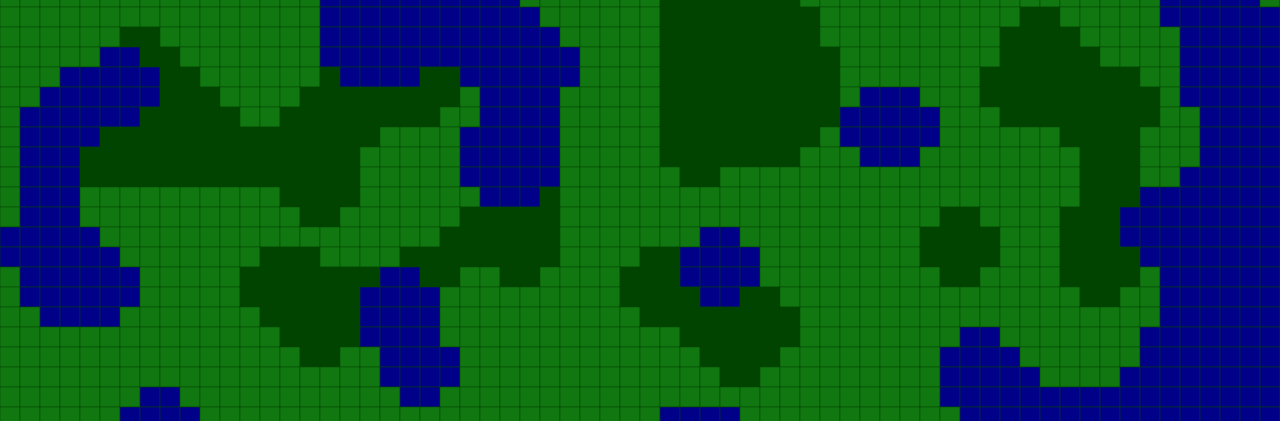
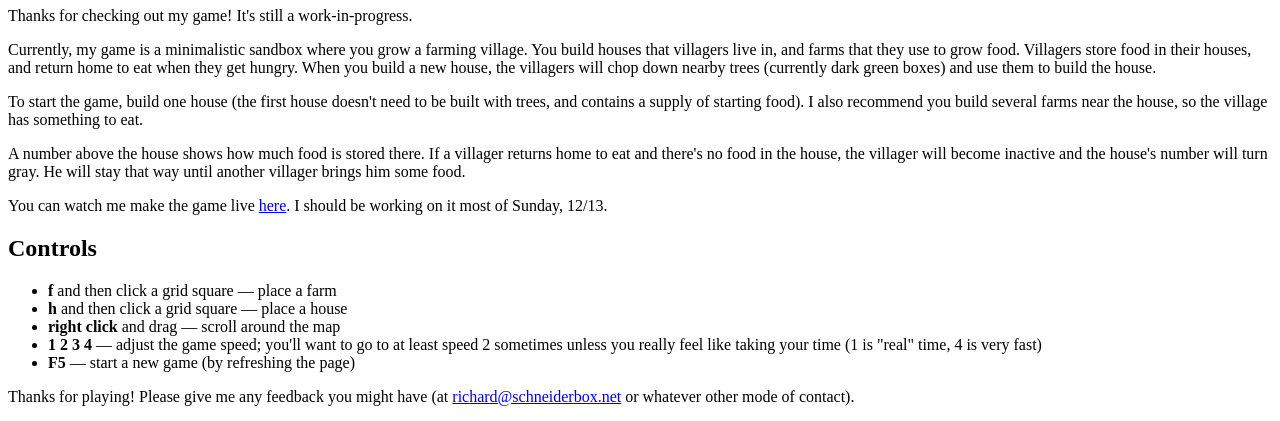
Before and after one commit to richardjs/Harvestown, a website built with webpack: page index.html in a window 1280 px wide. Shown: the part 73-494 px from the top of the page. Built offline with nearby package versions, Linux system fonts and the light colour scheme.

Commit message:
add basic landing page

```diff
--- a/index.html
+++ b/index.html
@@ -3,18 +3,42 @@
 	<head>
 		<meta charset="utf-8">
 		<title>LD34</title>
-		<style>
-			body{
-				margin: 0px;
-			}
-			canvas{
-				background: green;
-				display: block;
-			}
-		</style>
 	</head>
 	<body>
-		<script src="lib/rot.min.js"></script>
-		<script src="js/bundle.js"></script>
+		<h1>Richard's Ludum Dare 34 Game</h1>
+		<p>Thanks for checking out my game! It's still a work-in-progress.</p>
+		<p>Currently, my game is a minimalistic sandbox where you grow a farming village.
+		You build houses that villagers live in, and farms that they use to grow food.
+		Villagers store food in their houses, and return home to eat when they get hungry.
+		When you build a new house, the villagers will chop down nearby trees (currently
+		dark green boxes) and use them to build the house.</p>
+
+		<p>To start the game, build one house (the first house doesn't need to be built
+		with trees, and contains a supply of starting food). I also recommend you build
+		several farms near the house, so the village has something to eat.</p>
+
+		<p>A number above the house shows how much food is stored there. If a villager
+		returns home to eat and there's no food in the house, the villager will become
+		inactive and the house's number will turn gray. He will stay that way until
+		another villager brings him some food.<p>
+
+		<p>You can watch me make the game live <a href="https://gaming.youtube.com/channel/UCuomrq-VG4LwUV8Hb4Csyrw/live">here</a>.
+		I should be working on it most of Sunday, 12/13.</p>
+
+		<h2>Controls</h2>
+		<ul>
+			<li><b>f</b> and then click a grid square &mdash; place a farm</li>
+			<li><b>h</b> and then click a grid square &mdash; place a house</li>
+			<li><b>right click</b> and drag &mdash; scroll around the map</li>
+			<li><b>1 2 3 4</b> &mdash; adjust the game speed; you'll want to go to at least
+				speed 2 sometimes unless you really feel like taking your time (1 is "real" time, 4 is very fast)</li>
+			<li><b>F5</b> &mdash; start a new game (by refreshing the page)</li>
+		</ul>
+
+		<p>Thanks for playing! Please give me any feedback you might have (at <a href="mailto:richard@schneiderbox.net">richard@schneiderbox.net</a>
+		or whatever other mode of contact).</p>
+
+		<h1><a href="game.html">Click here to play!</a></h1>
+
 	</body>
 </html>
```
Also changed, not shown: game.html (added, +20 -0 lines).
